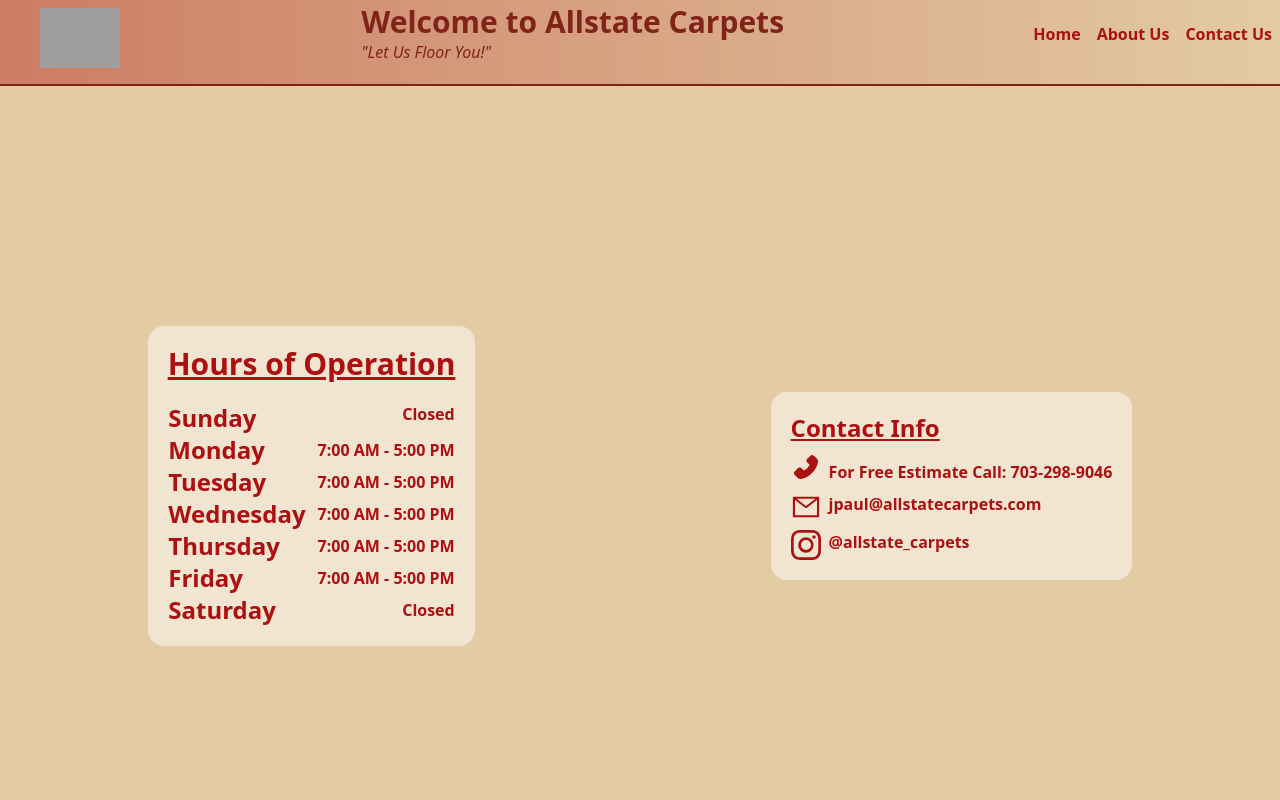
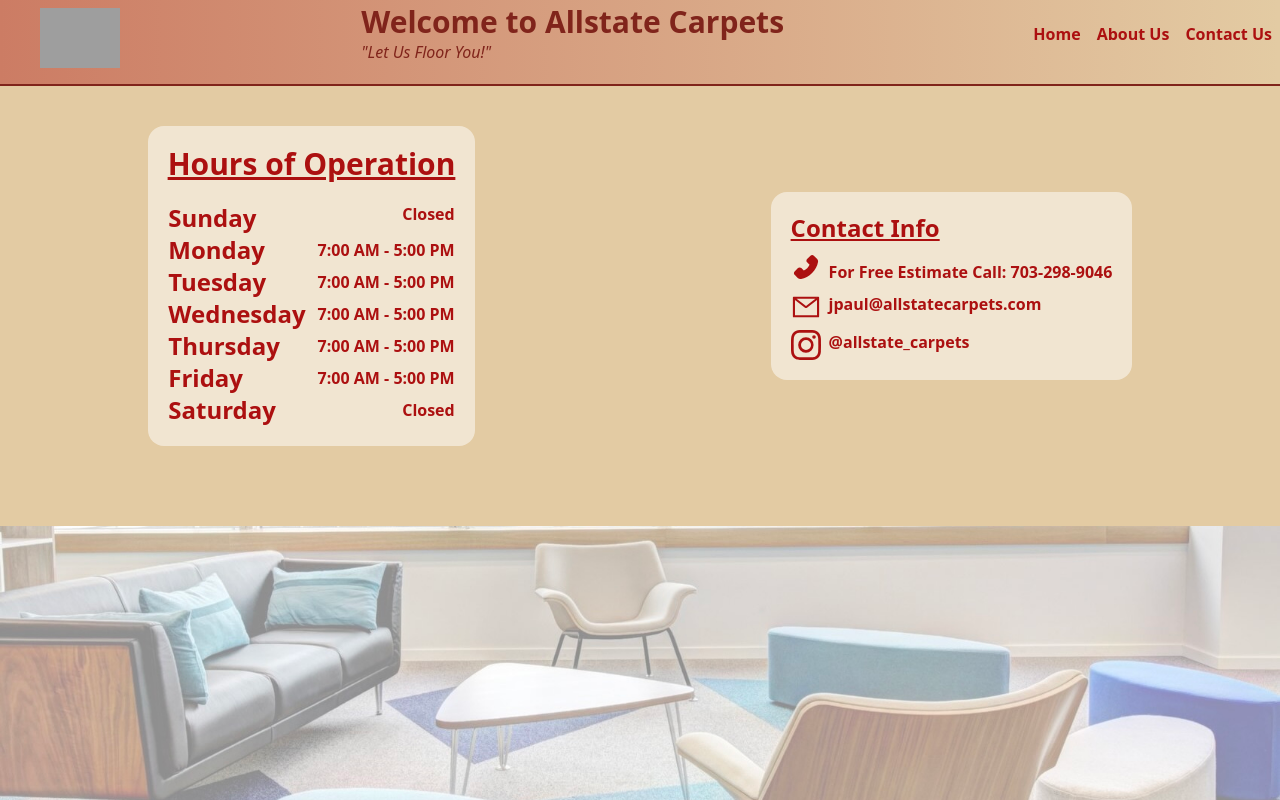
Before and after one commit to sramalho94/AllstateCarpets, a Next.js app in the folder allstate-carpets-next/: page /contact in a window 1280 px wide. Built offline with nearby package versions, Linux system fonts and the light colour scheme; grey boxes are pictures that could not be loaded.

Commit message:
Added picture to contact page

```diff
--- a/allstate-carpets-next/app/contact/page.jsx
+++ b/allstate-carpets-next/app/contact/page.jsx
@@ -2,13 +2,24 @@
 import { AiOutlineMail } from 'react-icons/ai'
 import { BsInstagram } from 'react-icons/bs'
 import { AiFillPhone } from 'react-icons/ai'
+import bg from '../../public/contactus.jpeg'
 
 const Contact = () => {
   return (
     <div
       id="contact-container"
-      className="bg-[#e3cba3] flex flex-col-reverse h-screen  mx-auto align-middle w-screen md:flex-row md:justify-around "
+      className="bg-[#e3cba3] flex flex-col-reverse h-screen  mx-auto align-middle w-screen md:justify-around "
     >
+      <div
+        className="bg-[#80241b] w-screen  mx-auto bg-cover md:h-80 align-bottom"
+        style={{
+          backgroundImage: `url(${bg.src})`,
+
+          width: '100%'
+          // height: '100%'
+        }}
+      ></div>
+      <div className='flex flex-row justify-around'>
       <div className="flex flex-col  my-auto bg-white rounded-2xl bg-opacity-50 p-5">
         <h1 className="font-bold text-[#ac1010] text-3xl underline pb-5">
           Hours of Operation
@@ -103,6 +114,7 @@
             <BsInstagram />
           </a>
           <p>@allstate_carpets</p>
+          </div>
         </div>
       </div>
     </div>
```
Also changed, not shown: allstate-carpets-next/public/contactus.jpeg (added).
